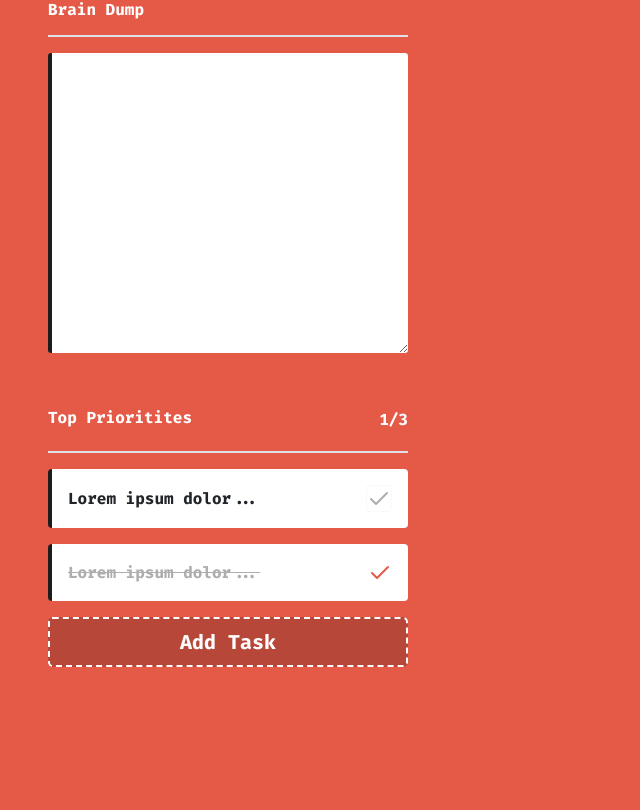
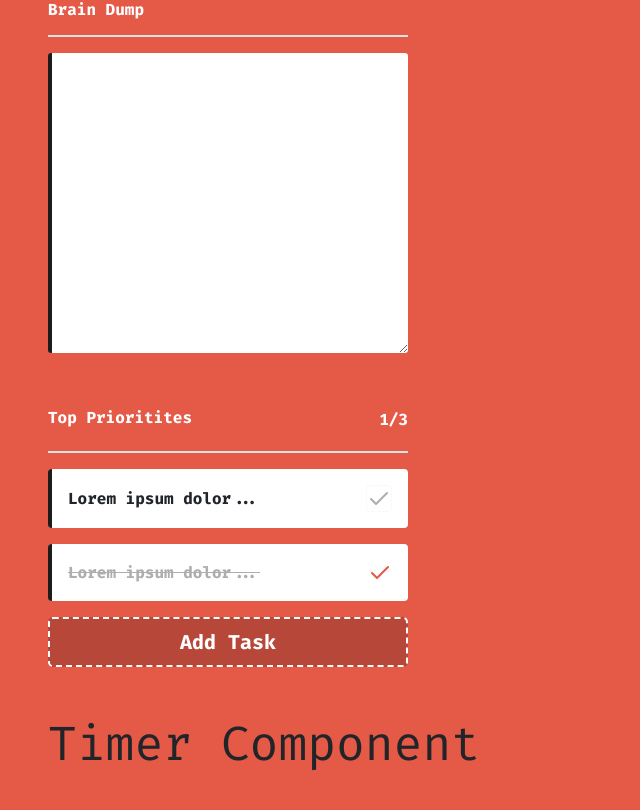
Before and after one commit to filipemelo2002/time-boxing, a React (Create React App) app: page / in a window 1280 px wide. Shown: the part 674-1484 px from the top of the page, without its empty margins (0-640 px from the left). Before the commit the page ends 1389 px from the top, so only its background shows below. Built offline with nearby package versions, Linux system fonts and the light colour scheme.

Commit message:
TB-8 Create Timer Component

```diff
--- a/src/App.js
+++ b/src/App.js
@@ -2,6 +2,7 @@ import BrainDump from "./components/BrainDump";
 import AddTaskButton from "./components/AddTaskButton";
 import Select from "./components/Select";
 import TopPriorities from "./components/TopPrioritites";
+import Timer from "./components/Timer";
 function App() {
   return (
     <div>
@@ -47,6 +48,9 @@ function App() {
       <div className="m-5">
         <TopPriorities />
       </div>
+      <div className="m-5">
+        <Timer />
+      </div>
     </div>
   );
 }
--- /dev/null
+++ b/src/components/Timer.js
@@ -0,0 +1,5 @@
+const Timer = () => {
+  return <h1>Timer Component</h1>;
+};
+
+export default Timer;
```
